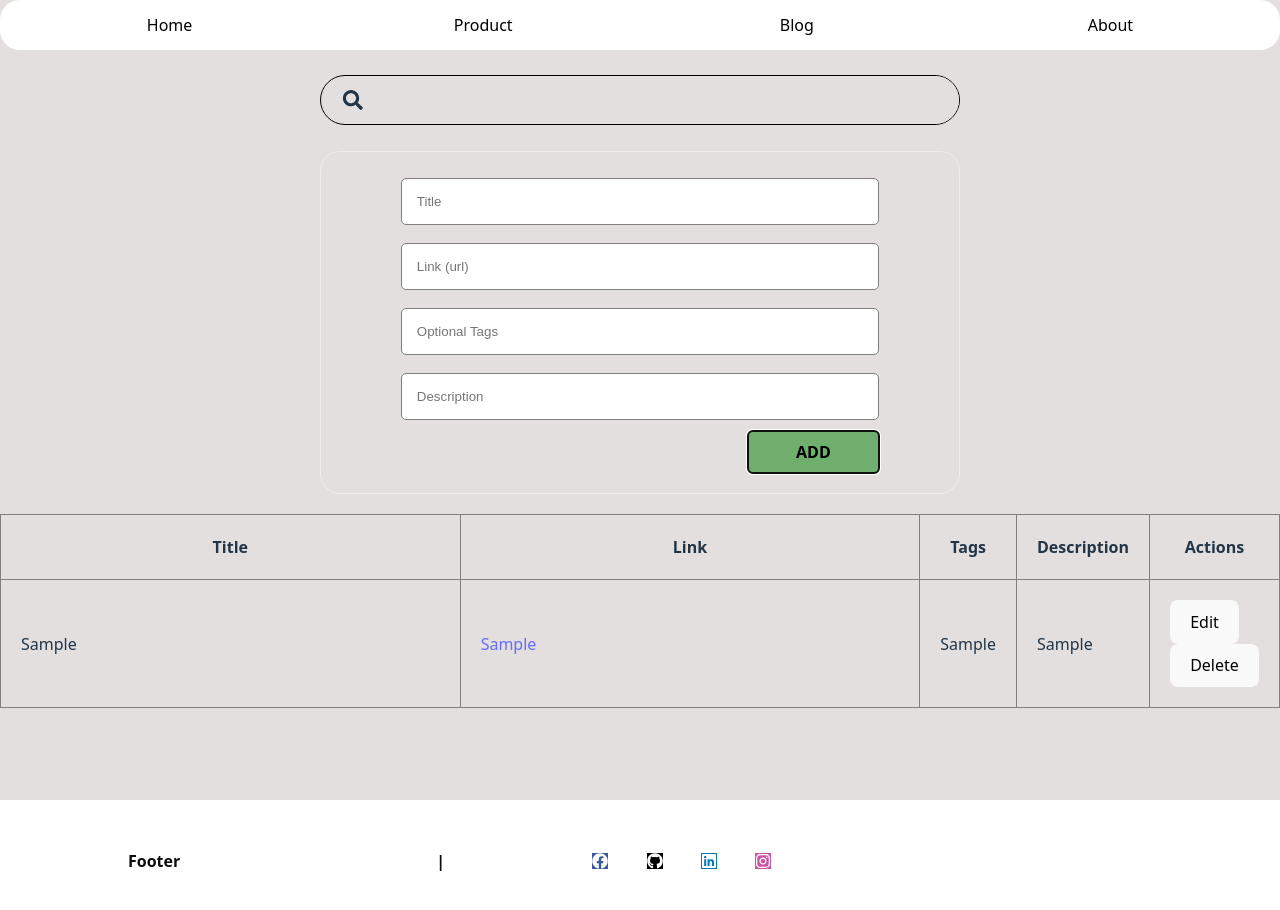
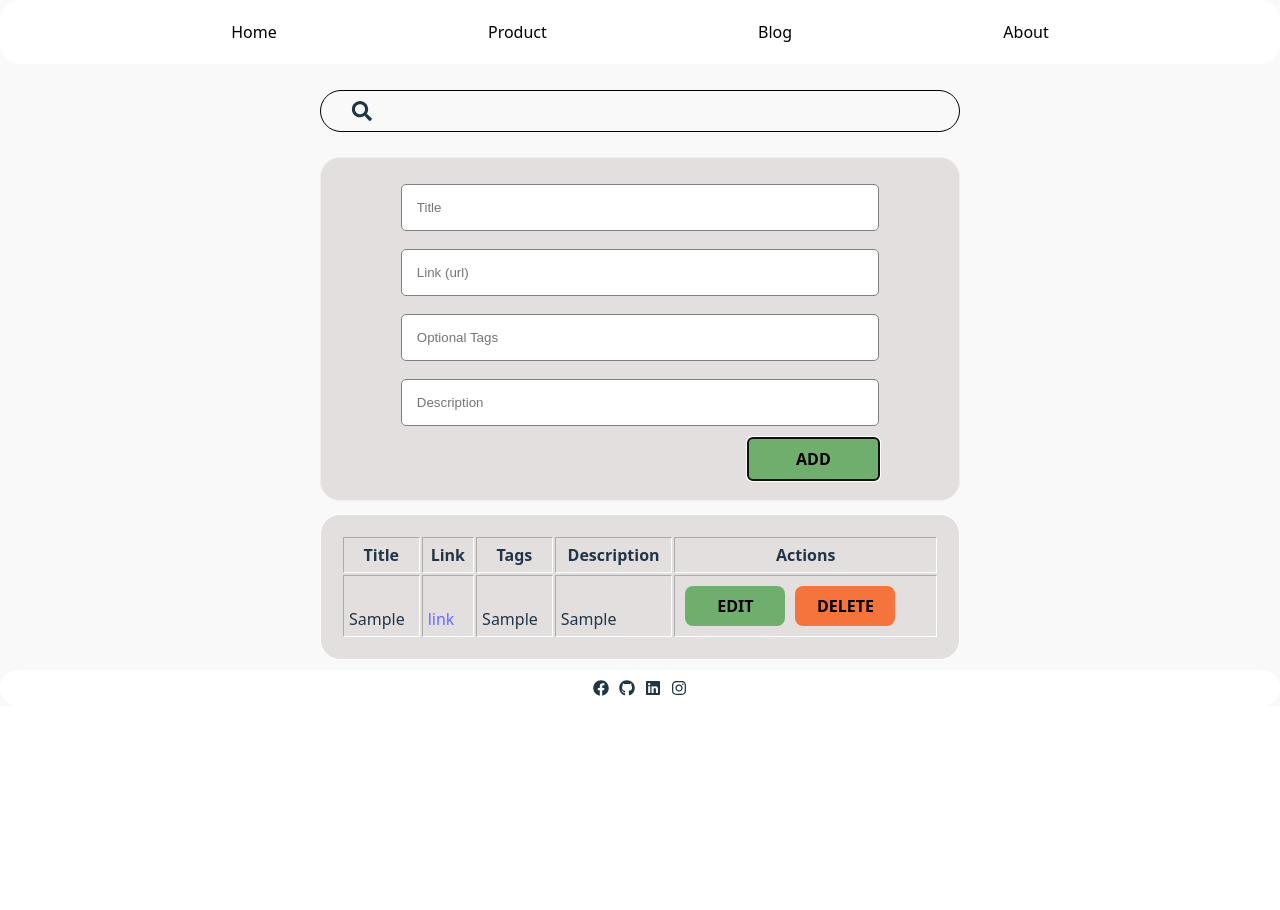
Before and after one commit to Shantela21/react-ts-task-2, a React (Vite) app: page / in a window 1280 px wide. Both pictures are taken after typing "Sample", "Sample", "Sample", "Sample" into the empty fields and a click on the button "ADD". Shown: the top 910 px of the page. After the commit the page ends 800 px from the top, so only its background shows below. Built offline with nearby package versions, Linux system fonts and the light colour scheme.

Commit message:
fix(ui): fix table overflow, footer, and navbar layout issues

```diff
--- a/src/App.css
+++ b/src/App.css
@@ -4,20 +4,26 @@
   box-sizing: border-box;
 }
 html,
-body,
-#root {
+body {
   width: 100%;
   height: 100%;
-  background-color: rgb(228, 223, 223);
+  /* background-color: rgb(25, 185, 87); */
+  border-radius: 20px;
 }
 #root {
   height: 100%;
   width: 100%;
   justify-self: center;
   /* margin: 10%; */
-  /* border: 1px solid rgb(201, 196, 196); */
+  /* border: 2px solid red; */
   border-radius: 20px;
-
+}
+.app {
+  /* height: 96%; */
+  background-color: rgba(228, 223, 223, 0.2);
+}
+.hero-section {
+  /* height: 85%; */
 }
 /* .container{
   border: 1px solid red;
@@ -34,22 +40,22 @@ body,
 
 } */
 .topnav {
+  background-color: white;
+  /* height: 5%; */
   width: 100%;
-  background-color: white;
   display: flex;
-  align-items: center;
-  padding: 1%;
+  justify-content: space-evenly;
+  flex-direction: row;
+  padding: 20px;
   border-radius: 20px;
-  /* border: 1px solid red; */
 }
-.topnav :hover{
+.topnav :hover {
   background-color: #70ae6e;
   border-radius: 20px;
 }
-
-/* .topnav a.active{
-  padding: 5%;
-} */
+.topnav > a {
+  color: black;
+}
 
 .search-container {
   width: 50%;
@@ -63,6 +69,7 @@ body,
   margin-bottom: 2%;
   margin-left: 25%;
   margin-top: 2%;
+  padding: 10px;
 }
 .search-container button {
   float: right;
@@ -76,9 +83,9 @@ body,
   display: flex;
   align-items: center;
   width: 100%;
-  height: 6vh;
+  /* height: 6vh; */
   border-radius: 20px;
-  background: rgb(228, 223, 223);
+  background-color: transparent;
 }
 #search-btn {
   left: 20px;
@@ -89,40 +96,40 @@ body,
   outline: none;
 }
 
-
+.form {
+  border: 1px solid rgb(245, 236, 236);
+  background-color: rgb(228, 223, 223);
+  width: 50%;
+  /* height: 50%; */
+  padding: 20px;
+  border-radius: 20px;
+  margin-left: 25%;
+}
 
 .footer {
- width: 100%;
-  background-color: rgb(255, 255, 255);
+  background-color: white;
+  /* border: 1px solid blue; */
+  /* height: 10%; */
+  border-radius: 20px;
+  justify-content: center;
   display: flex;
-  align-items: center;
-  margin-top: 8%;
-
-  border-radius: 20px;
-  height: 12.6vh;
-  /* border: 1px solid blue; */
-
+  flex-direction: row;
+  gap: 100px;
+  margin-top: 10px;
+  padding: 10px;
 }
 .footer > p {
   text-align: center;
   padding: 10%;
   font-weight: bold;
   color: rgb(14, 13, 13);
+}
+.icons {
+  display: flex;
+  gap: 10px;
+  justify-content: space-evenly;
+}
 
-}
-/* .icons{
-  display: flex;
-  justify-items: center;
-  justify-content: space-between;
-} */
-.form {
-  border: 1px solid rgb(245, 236, 236);
-  width: 50%;
-  height: 50%;
-  padding: 20px;
-  border-radius: 20px;
-  margin-left: 25%;
-}
 .title {
   padding: 15px;
   margin: 10%;
@@ -171,27 +178,52 @@ body,
   font-weight: bold;
   width: 22%;
 }
-.add-btn:hover{
- border: none;
- background-color: #70ae6e;
- box-shadow: 0 12px 16px 0 rgba(0,0,0,0.24),0 17px 50px 0 rgba(0,0,0,0.19);
+.add-btn:hover {
+  border: none;
+  background-color: #70ae6e;
+  box-shadow: 0 12px 16px 0 rgba(0, 0, 0, 0.24),
+    0 17px 50px 0 rgba(0, 0, 0, 0.19);
 }
-.links{
+.links {
   margin-top: 4%;
   border: 1px solid rgb(155, 149, 145);
   color: black;
   border-radius: 20px;
 }
-.table, th, td {
-  border-collapse: collapse;
-  /* border: 1px solid rgb(245, 6, 6); */
+.table {
+  margin-left: 25%;
+  border: 1px solid white;
   width: 50%;
   height: 45%;
   padding: 20px;
   margin-top: 1%;
+  border-radius: 20px;
+  background-color: rgb(228, 223, 223);
 }
-.table{
+th,
+td {
+  padding: 5px;
+  word-wrap: break-word;
+}
 
-  /* border: 1px solide rgb(21, 5, 243);
-  border-radius: 20px; */
+td {
+  height: 50px;
+  vertical-align: bottom;
 }
+.main {
+  display: flex;
+  justify-content: center;
+  flex-direction: column;
+}
+
+.t-btn {
+  font-weight: bold;
+  margin: 5px;
+  justify-content: center;
+  align-items: center;
+}
+.t-btn:hover {
+  border: none;
+  box-shadow: 0 12px 16px 0 rgba(0, 0, 0, 0.24),
+    0 17px 50px 0 rgba(0, 0, 0, 0.19);
+}
--- a/src/App.tsx
+++ b/src/App.tsx
@@ -11,14 +11,19 @@ function App() {
 
   return (
     <>
-    <Title/>
-      <Navbar/>
-      <SearchBar/>
-      <Form/>
-      {/* <Table/> */}
-      <Footer/>
+      <div className="app">
+        {/* <Title/> */}
+        <Navbar />
+        <div className='hero-section'>
+          <SearchBar />
+          <Form />
+        </div>
+
+        {/* <Table/> */}
+        <Footer />
+      </div>
     </>
-  )
+  );
 }
 
 export default App
--- a/src/components/Footer.tsx
+++ b/src/components/Footer.tsx
@@ -3,78 +3,13 @@ import { FaFacebook, FaGithub, FaInstagram, FaLinkedin } from 'react-icons/fa';
 
 export default function Footer() {
   return (
-    <div>
-      <div className="footer">
-        <p>Footer </p>
-        <p>|</p>
-        <div className="icons">
-          <button
-            style={{
-              height: "4.5vh",
-              marginTop: "1%",
-              backgroundColor: "rgb(255, 255, 255)",
-              border: "none",
-            }}
-          >
-            <FaFacebook
-              href="#"
-              className="facebook"
-              style={{
-                backgroundColor: " #3B5998",
-                color: "white",
-              }}
-            ></FaFacebook>
-          </button>
+    <div className="footer">
 
-          <button
-            style={{
-              height: "4.5vh",
-              marginTop: "1%",
-              backgroundColor: "rgb(255, 255, 255)",
-              border: "none",
-            }}
-          >
-            <FaGithub
-              href="https://github.com/Shantela21"
-              className="github"
-              style={{
-                backgroundColor: "black",
-                color: "white",
-              }}
-            ></FaGithub>
-          </button>
-
-          <button
-            style={{
-              height: "4.5vh",
-              marginTop: "1%",
-              backgroundColor: "rgb(255, 255, 255)",
-              border: "none",
-            }}
-          >
-            <FaLinkedin
-              href="#"
-              className="linkedin"
-              style={{ background: "#007bb5", color: "white" }}
-            ></FaLinkedin>
-          </button>
-
-          <button
-            style={{
-              height: "4.5vh",
-              marginTop: "1%",
-              marginBottom: "1%",
-              backgroundColor: "rgb(255, 255, 255)",
-              border: "none",
-            }}
-          >
-            <FaInstagram
-              href="#"
-              className="instagram"
-              style={{ background: "#ca55a7ff", color: "white" }}
-            ></FaInstagram>
-          </button>
-        </div>
+      <div className='icons'>
+        <FaFacebook />
+        <FaGithub />
+        <FaLinkedin />
+        <FaInstagram />
       </div>
     </div>
   );
--- a/src/components/Form.tsx
+++ b/src/components/Form.tsx
@@ -74,7 +74,7 @@ import React, { useState, useEffect } from "react";
     };
 
     return (
-      <div>
+      <div className="main">
         <form className="form" onSubmit={handleSubmit}>
           <input
             className="title"
@@ -118,7 +118,7 @@ import React, { useState, useEffect } from "react";
         </form>
 
         {items.length > 0 && (
-          <table className="table" border={1} style={{ marginTop: 20, width: "100%" }}>
+          <table className="table" border={1}>
             <thead>
               <tr>
                 <th>Title</th>
@@ -139,17 +139,38 @@ import React, { useState, useEffect } from "react";
                       target="_blank"
                       rel="noopener noreferrer"
                     >
-                      {item.link}
+                      link
                     </a>
                   </td>
                   <td>{item.tags}</td>
                   <td>{item.description}</td>
                   <td>
-                    <button type="button" onClick={() => handleEdit(index)}>
-                      Edit
+                    <button
+                      className="t-btn"
+                      type="button"
+                      style={{
+                        backgroundColor: "#70ae6e",
+                        marginBottom: "2%",
+                        border: "none",
+                        height: "40px",
+                        width: "100px",
+                      }}
+                      onClick={() => handleEdit(index)}
+                    >
+                      EDIT
                     </button>
-                    <button type="button" onClick={() => handleDelete(index)}>
-                      Delete
+                    <button
+                      className="t-btn"
+                      type="button"
+                      style={{
+                        backgroundColor: "#f4743b",
+                        border: "none",
+                        height: "40px",
+                        width: "100px",
+                      }}
+                      onClick={() => handleDelete(index)}
+                    >
+                      DELETE
                     </button>
                   </td>
                 </tr>
--- a/src/components/Navbar.tsx
+++ b/src/components/Navbar.tsx
@@ -2,58 +2,33 @@ import React from 'react'
 
 export default function Navbar() {
   return (
-    <div className="container">
+
       <div className="topnav">
         <a
-          className="active"
+
           href="#home"
-          style={{
-            color: "black",
-            paddingLeft: "5%",
-            paddingRight: "5%",
-            width: "25%",
-            textAlign: "center",
-          }}
+
         >
           Home
         </a>
         <a
           href="#product"
-          style={{
-            color: "black",
-            paddingLeft: "5%",
-            paddingRight: "5%",
-            width: "25%",
-            textAlign: "center",
-          }}
+
         >
           Product
         </a>
         <a
           href="#blog"
-          style={{
-            color: "black",
-            paddingLeft: "5%",
-            paddingRight: "5%",
-            width: "25%",
-            textAlign: "center",
-          }}
+
         >
           Blog
         </a>
         <a
           href="#about"
-          style={{
-            color: "black",
-            paddingLeft: "5%",
-            paddingRight: "5%",
-            width: "25%",
-            textAlign: "center",
-          }}
+
         >
           About
         </a>
       </div>
-    </div>
   );
 }
```
